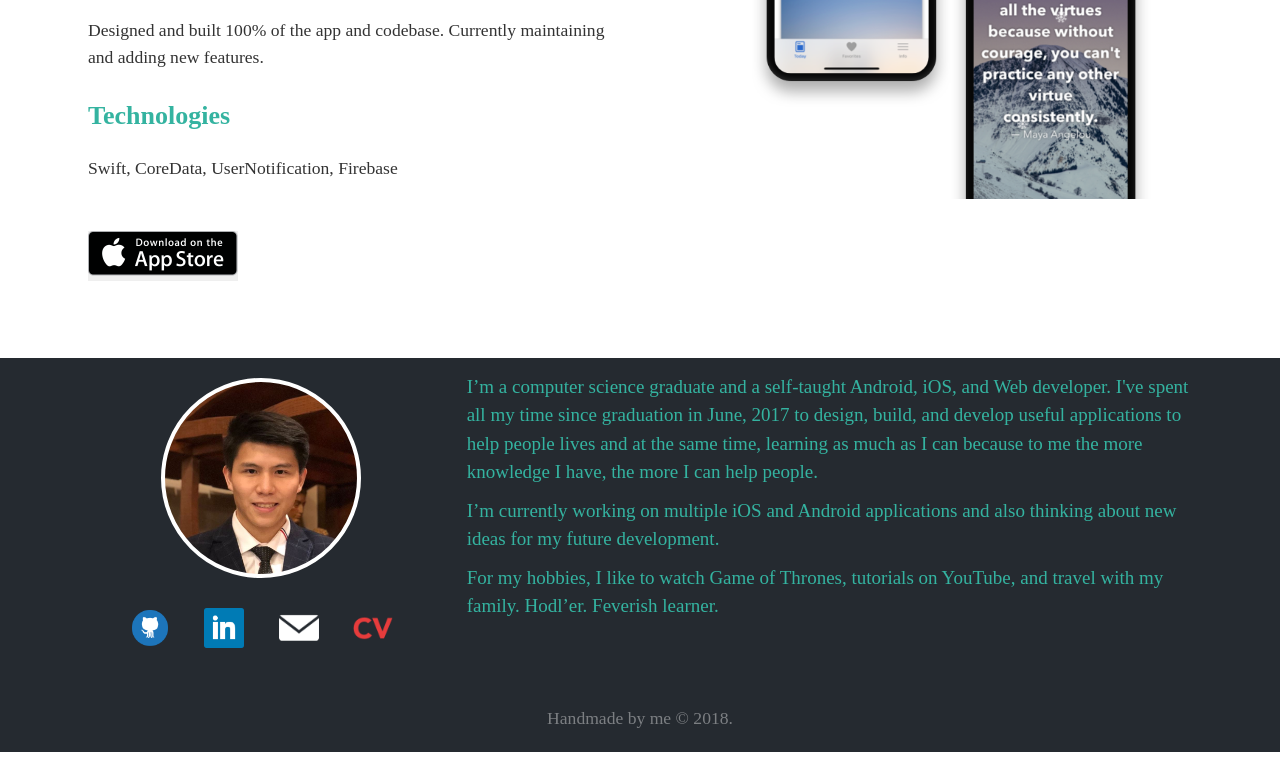
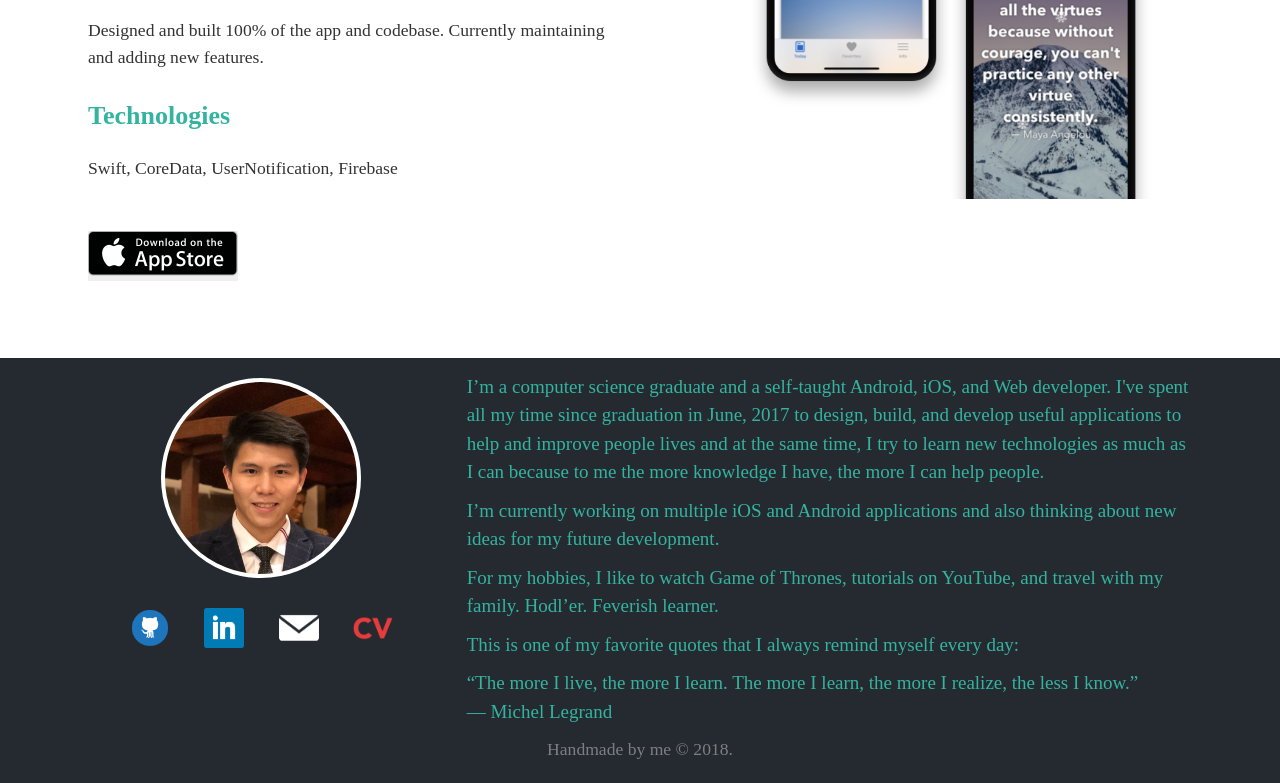
Before and after one commit to kevinvud/kevinvud.github.io, a plain HTML site: page index.html in a window 1280 px wide. Shown: the part 1839-2622 px from the top of the page. Before the commit the page ends 2591 px from the top, so only its background shows below. Drawn offline with nearby package versions, Linux system fonts and the light colour scheme.

Commit message:
update resume

```diff
--- a/index.html
+++ b/index.html
@@ -136,9 +136,11 @@
         </div>
       </div>
       <div class="col-xs-12 col-sm-8 col-md-8 col-lg-8 footer-info">
-        <p>I’m a computer science graduate and a self-taught Android, iOS, and Web developer. I've spent all my time since graduation in June, 2017 to design, build, and develop useful applications to help people lives and at the same time, learning as much as I can because to me the more knowledge I have, the more I can help people.</p>
+        <p>I’m a computer science graduate and a self-taught Android, iOS, and Web developer. I've spent all my time since graduation in June, 2017 to design, build, and develop useful applications to help and improve people lives and at the same time, I try to learn new technologies as much as I can because to me the more knowledge I have, the more I can help people.</p>
         <p>I’m currently working on multiple iOS and Android applications and also thinking about new ideas for my future development.</p>
         <p>For my hobbies, I like to watch Game of Thrones, tutorials on YouTube, and travel with my family. Hodl’er. Feverish learner.</p>
+        <p>This is one of my favorite quotes that I always remind myself every day:</p>
+        <p>“The more I live, the more I learn. The more I learn, the more I realize, the less I know.” <br>― Michel Legrand</p>
       </div>
     </div>
   </div>
```
Also changed, not shown: 1 other file.
